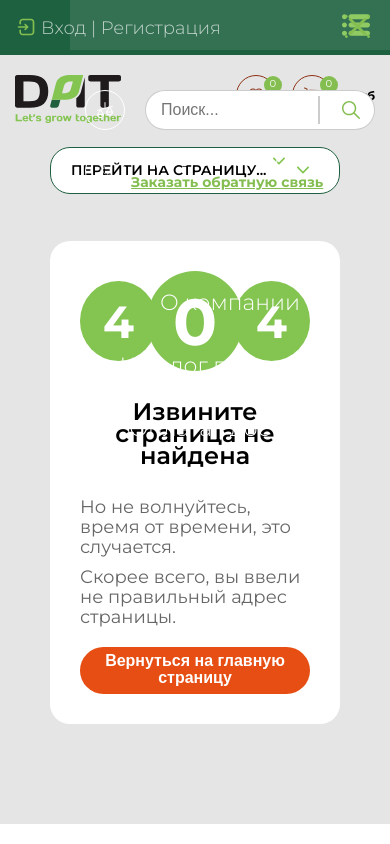
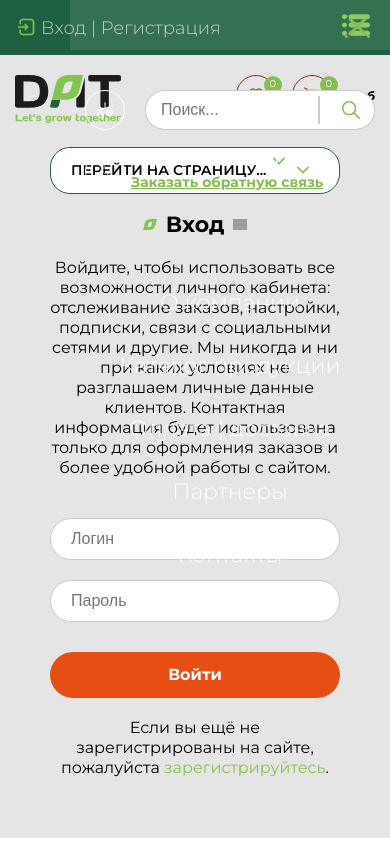
Before and after one commit to Zhbura/Agricultural_online_store, a React (Create React App) app: page /authorization in a window 390 px wide. Shown: the top 844 px of the page. Built offline with nearby package versions, Linux system fonts and the light colour scheme; grey boxes are pictures that could not be loaded.

Commit message:
Создание и подключение страницы авторизации.

```diff
--- a/package.json
+++ b/package.json
@@ -6,6 +6,7 @@
     "@testing-library/jest-dom": "^5.16.5",
     "@testing-library/react": "^13.4.0",
     "@testing-library/user-event": "^13.5.0",
+    "firebase": "^10.1.0",
     "node-sass": "^7.0.3",
     "react": "^18.2.0",
     "react-dom": "^18.2.0",
--- /dev/null
+++ b/src/components/Authorization/Authorization.js
@@ -0,0 +1,46 @@
+import { Link } from 'react-router-dom';
+import { PageHeadingTwice } from '../PageHeading/PageHeading';
+import './Authorization.scss';
+import { useState } from 'react';
+
+export const Authorization = () => {
+    const [email, setEmail] = useState('');
+    const [pass, setPass] = useState('');
+    const [error, setError] = useState("");
+
+    const handleChangeEmail = (e) => {
+        setEmail(e.target.value);
+    }
+
+    const handleChangePass = (e) => {
+        setPass(e.target.value);
+    }
+
+    return (
+        <>
+            <div className="authorization">
+                <PageHeadingTwice>Вход</PageHeadingTwice>
+                <p className="authorization__text">
+                    Войдите, чтобы использовать все возможности личного кабинета: отслеживание заказов,
+                    настройки, подписки, связи с социальными сетями и другие. Мы никогда и ни при каких
+                    условиях не разглашаем личные данные клиентов. Контактная информация будет использована
+                    только для оформления заказов и более удобной работы с сайтом.
+                </p>
+                <form>
+                    <input className="authorization__input" type="text" placeholder="Логин"
+                        value={email} onChange={handleChangeEmail} />
+                    <input className="authorization__input" type="password" placeholder="Пароль"
+                        value={pass} onChange={handleChangePass} />
+                    <div className="btn-form">
+                        <Link to="/personal_account" className="btn-form__link">Войти</Link>
+                    </div>
+                    {error && <span>{error}</span>}
+                </form>
+                <p className="authorization__text">
+                    Если вы ещё не зарегистрированы на сайте, пожалуйста
+                    <Link to="/registration"> зарегистрируйтесь</Link>.
+                </p>
+            </div>
+        </>
+    )
+}
--- /dev/null
+++ b/src/components/Authorization/Authorization.scss
@@ -0,0 +1,67 @@
+.authorization {
+    display: flex;
+    flex-direction: column;
+    align-items: center;
+    padding-bottom: 100px;
+
+    @media (min-width: 320px) and (max-width: 767px) {
+        padding: 0 15px 40px 15px;
+    }
+
+    &__input {
+        width: 540px;
+        display: block;
+        background: #FFFFFF;
+        border: 1px solid rgba(0, 0, 0, 0.2);
+        border-radius: 90px;
+        padding: 10px 0 10px 20px;
+        font-weight: 400;
+        font-size: 16px;
+        line-height: 20px;
+        color: #484848;
+        margin-top: 20px;
+
+        @media (min-width: 320px) and (max-width: 767px) {
+            width: 290px;
+        }
+    }
+
+    &__text {
+        font-weight: 400;
+        font-size: 16px;
+        line-height: 20px;
+        text-align: center;
+        color: #000000;
+        margin: 20px 0;
+
+        a {
+            color: rgba(132, 197, 81, 1);
+            text-decoration: none;
+
+            &:hover {
+                border-bottom: 1px solid rgba(132, 197, 81, 1);
+                font-weight: 700;
+            }
+        }
+
+        @media (min-width: 320px) and (max-width: 767px) {
+            width: 290px;
+            margin-left: auto;
+            margin-right: auto;
+        }
+
+        @media (min-width: 1000px) {
+            width: 960px;
+            margin-left: auto;
+            margin-right: auto;
+        }
+    }
+}
+
+.authorization .btn-form {
+    margin-top: 30px;
+
+    @media (min-width: 768px) {
+        width: 540px;
+    }
+}
--- a/src/components/Button/Button.scss
+++ b/src/components/Button/Button.scss
@@ -23,3 +23,29 @@
         width: 290px;
     }
 }
+
+.btn-form {
+    background: #E74E13;
+    border-radius: 90px;
+    font-weight: 700;
+    font-size: 16px;
+    line-height: 20px;
+    text-align: center;
+    color: #FFFFFF;
+    padding: 13px;
+
+    &__link {
+        text-decoration: none;
+        font-weight: 700;
+        font-size: 16px;
+        line-height: 20px;
+        text-align: center;
+        color: #FFFFFF;
+    }
+
+    @media (min-width: 320px) and (max-width: 767px) {
+        width: 290px;
+        margin-left: auto;
+        margin-right: auto;
+    }
+}
--- a/src/components/Registration/Registration.js
+++ b/src/components/Registration/Registration.js
@@ -2,6 +2,7 @@ import './Registration.scss';
 import { PageHeadingTwice } from '../PageHeading/PageHeading';
 import { Link } from 'react-router-dom';
 import { Breadcrumbs } from '../Breadcrumbs/Breadcrumbs';
+import { useState } from 'react';
 
 export const Registration = () => {
     const breadcrumbs = [
@@ -10,16 +11,27 @@ export const Registration = () => {
             to: "/registration"
         },
     ];
+    const [email, setEmail] = useState('');
+    const [pass, setPass] = useState('');
+
+    const handleChangeEmail = (e) => {
+        setEmail(e.target.value);
+    }
+
+    const handleChangePass = (e) => {
+        setPass(e.target.value);
+    }
+
     return (
         <>
             <Breadcrumbs breadcrumbs={breadcrumbs} />
             <div className="registration">
                 <PageHeadingTwice>Регистрация</PageHeadingTwice>
                 <p className="registration__text">
-                    Войдите, чтобы использовать все возможности Личного кабинета: отслеживание заказов,
-                    Настройки Подписки, связи с социальными сетями и другие. Мы никогда и ни при каких
+                    Зарегистрируйтесь, чтобы использовать все возможности личного кабинета: отслеживание заказов,
+                    настройки, подписки, связи с социальными сетями и другие. Мы никогда и ни при каких
                     условиях не разглашаем личные данные клиентов. Контактная информация будет использована
-                    только для оформления заказов и более удобной работы с сайтом
+                    только для оформления заказов и более удобной работы с сайтом.
                 </p>
                 <div className="registration__data">
                     <form className="contacts-form">
@@ -29,16 +41,27 @@ export const Registration = () => {
                         </div>
                         <div className="contacts-form__wrap-data">
                             <input className="contacts-form__data" type="text" value="Телефон" />
-                            <input className="contacts-form__data" type="email" value="E-mail" />
+                            <input className="contacts-form__data" type="email" placeholder="E-mail"
+                                value={email} onChange={handleChangeEmail} />
                         </div>
-                        <input className="contacts-form__password" type="text" value="Пароль" />
-                        <input className="contacts-form__password contacts-form__password_margin" type="text" value="Подтвердите пароль" />
-                        <label className="registration__data-protection">я согласен на обработку и защиту <span className="registration__data-protection_span">персональных данных</span>
+                        <input className="contacts-form__password" type="password" placeholder="Пароль"
+                            value={pass} onChange={handleChangePass} />
+                        <input className="contacts-form__password contacts-form__password_margin"
+                            type="text"
+                            value="Подтвердите пароль" />
+                        <label className="registration__data-protection">я согласен на обработку и защиту
+                            <span className="registration__data-protection_span"> персональных данных</span>
                             <input type="checkbox" name="radio" />
                             <span className="registration__data-protection_checkmark"></span>
                         </label>
-                        <div className="contacts-form__btn"><Link to="/personal_account" className="registration__link">Зарегистрироваться</Link></div>
+                        <div className="btn-form">
+                            <Link to="/personal_account" className="btn-form__link">Зарегистрироваться</Link>
+                        </div>
                     </form>
+                    <p className="registration__text">
+                        Если вы уже зарегистрированы на сайте, пожалуйста войдите в свою
+                        <Link to="/authorization"> учетную запись</Link>.
+                    </p>
                 </div>
             </div>
         </>
--- a/src/components/Registration/Registration.scss
+++ b/src/components/Registration/Registration.scss
@@ -9,7 +9,6 @@
         display: flex;
         flex-direction: column;
         align-items: center;
-        justify-content: center;
     }
 
     &__text {
@@ -18,7 +17,17 @@
         line-height: 20px;
         text-align: center;
         color: #000000;
-        margin: 20px;
+        margin: 20px 0;
+
+        a {
+            color: rgba(132, 197, 81, 1);
+            text-decoration: none;
+
+            &:hover {
+                border-bottom: 1px solid rgba(132, 197, 81, 1);
+                font-weight: 700;
+            }
+        }
 
         @media (min-width: 320px) and (max-width: 767px) {
             width: 290px;
@@ -99,13 +108,8 @@
             display: block;
         }
     }
+}
 
-    &__link {
-        text-decoration: none;
-        font-weight: 700;
-        font-size: 16px;
-        line-height: 20px;
-        text-align: center;
-        color: #FFFFFF;
-    }
+.registration .btn-form {
+    margin-top: 30px;
 }
--- a/src/components/Router/Router.js
+++ b/src/components/Router/Router.js
@@ -28,6 +28,7 @@ import { CartComp } from "../Cart/Cart";
 import { Product } from "../Product/Product";
 import { WishList } from "../WishList/WishList";
 import { products } from "../../productsData";
+import { Authorization } from "../Authorization/Authorization";
 
 export const Router = () => {
 
@@ -60,6 +61,7 @@ export const Router = () => {
                     <Route path="news" element={<News />} />
                     <Route path="contacts" element={<Contacts />} />
                     <Route path="registration" element={<Registration />} />
+                    <Route path="authorization" element={<Authorization />} />
                     <Route path="catalog" element={<PlantProtection />} />
                     <Route path="catalog_plant_protection"
                         element={<Catalog title="Средства защиты растений" />}
```
Also changed, not shown: 1 other file (tests, documents, lock files or other folders).
